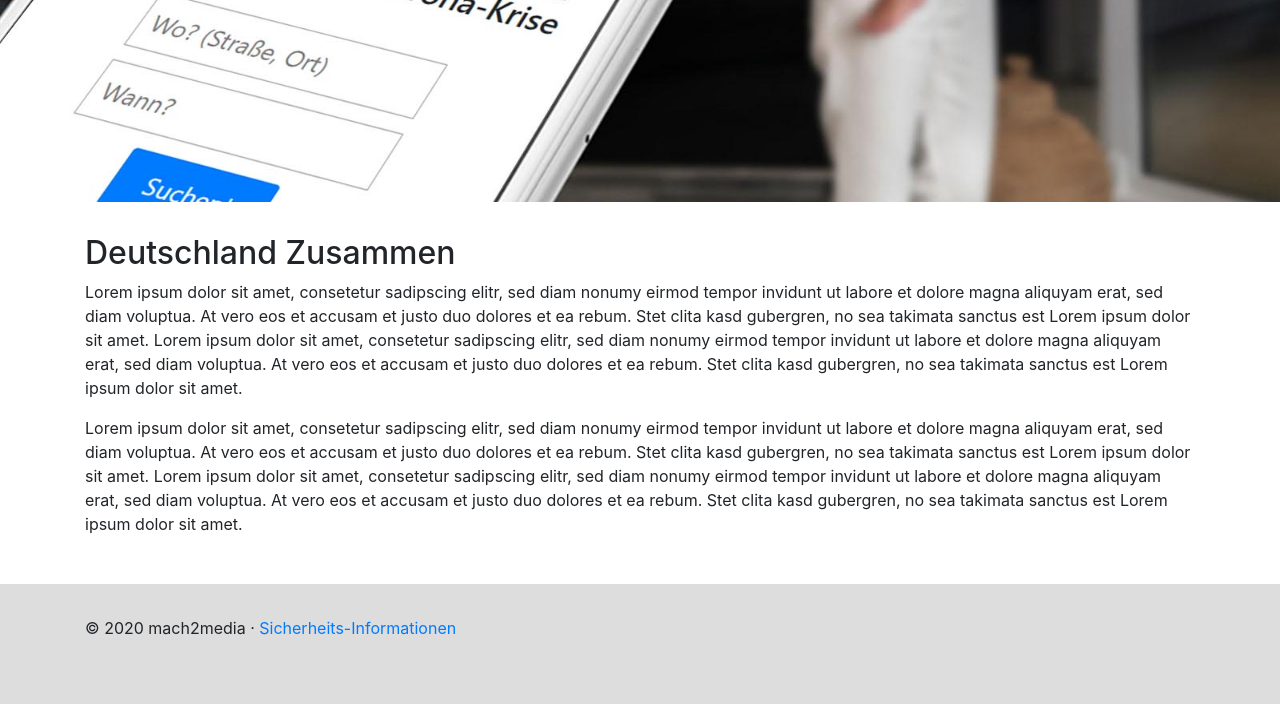
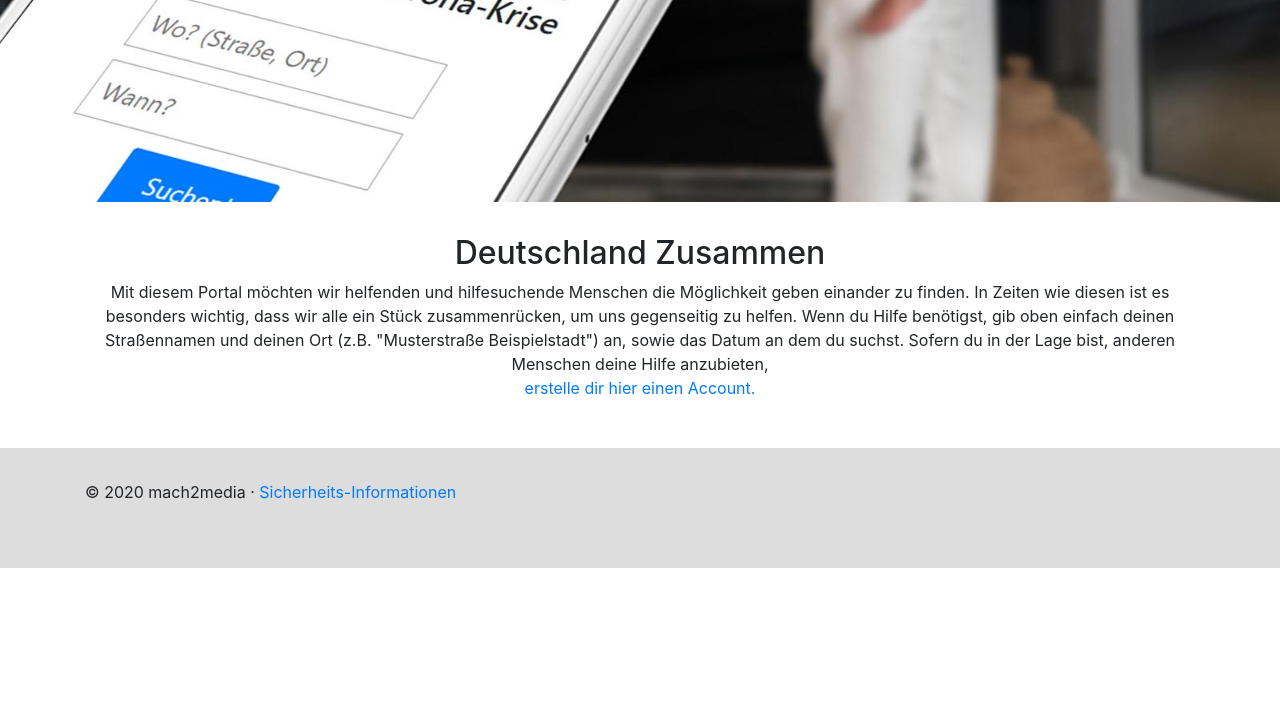
Before and after one commit to jlauinger/deutschland-zusammen, a Django app: page / in a window 1280 px wide. Shown: the part 506-1210 px from the top of the page. After the commit the page ends 1074 px from the top, so only its background shows below. Run offline with Django 3.2, Linux system fonts and the light colour scheme; some libraries are stand-ins or nearby versions.

Commit message:
add example content for below the fold

```diff
--- a/corona/offers/static/offers/styles.css
+++ b/corona/offers/static/offers/styles.css
@@ -7,6 +7,9 @@ html {
 }
 .h-100 {
     height: 100%;
+}
+.centering {
+    text-align: center;
 }
 
 footer {
--- a/corona/offers/templates/offers/home.html
+++ b/corona/offers/templates/offers/home.html
@@ -34,14 +34,16 @@
     </div>
 
     <div class="content-below-fold">
-        <div class="container">
+        <div class="container centering">
             <h2>Deutschland Zusammen</h2>
 
             <p>
-                Lorem ipsum dolor sit amet, consetetur sadipscing elitr, sed diam nonumy eirmod tempor invidunt ut labore et dolore magna aliquyam erat, sed diam voluptua. At vero eos et accusam et justo duo dolores et ea rebum. Stet clita kasd gubergren, no sea takimata sanctus est Lorem ipsum dolor sit amet. Lorem ipsum dolor sit amet, consetetur sadipscing elitr, sed diam nonumy eirmod tempor invidunt ut labore et dolore magna aliquyam erat, sed diam voluptua. At vero eos et accusam et justo duo dolores et ea rebum. Stet clita kasd gubergren, no sea takimata sanctus est Lorem ipsum dolor sit amet.
-            </p>
-            <p>
-                Lorem ipsum dolor sit amet, consetetur sadipscing elitr, sed diam nonumy eirmod tempor invidunt ut labore et dolore magna aliquyam erat, sed diam voluptua. At vero eos et accusam et justo duo dolores et ea rebum. Stet clita kasd gubergren, no sea takimata sanctus est Lorem ipsum dolor sit amet. Lorem ipsum dolor sit amet, consetetur sadipscing elitr, sed diam nonumy eirmod tempor invidunt ut labore et dolore magna aliquyam erat, sed diam voluptua. At vero eos et accusam et justo duo dolores et ea rebum. Stet clita kasd gubergren, no sea takimata sanctus est Lorem ipsum dolor sit amet.
+                Mit diesem Portal möchten wir helfenden und hilfesuchende Menschen die Möglichkeit geben einander zu
+                finden. In Zeiten wie diesen ist es besonders wichtig, dass wir alle ein Stück zusammenrücken, um uns
+                gegenseitig zu helfen. Wenn du Hilfe benötigst, gib oben einfach deinen Straßennamen und deinen Ort
+                (z.B. "Musterstraße Beispielstadt") an, sowie das Datum an dem du suchst. Sofern du in der Lage
+                bist, anderen Menschen deine Hilfe anzubieten, <br />
+                <a href="{% url 'register' %}">erstelle dir hier einen Account.</a>
             </p>
         </div>
     </div>
```
